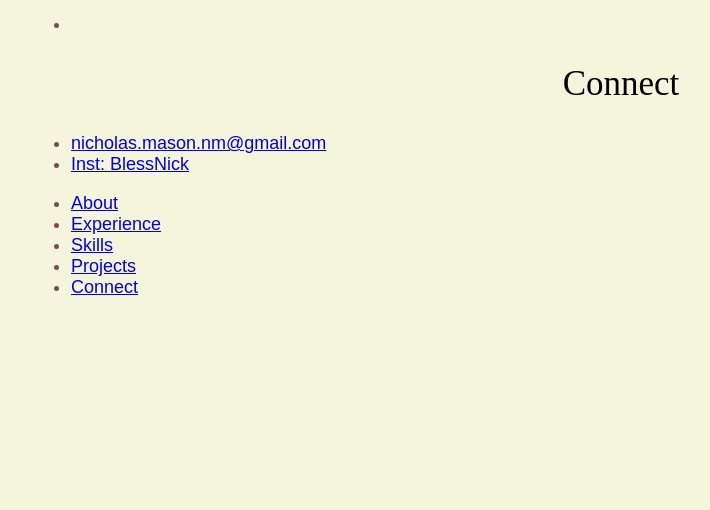
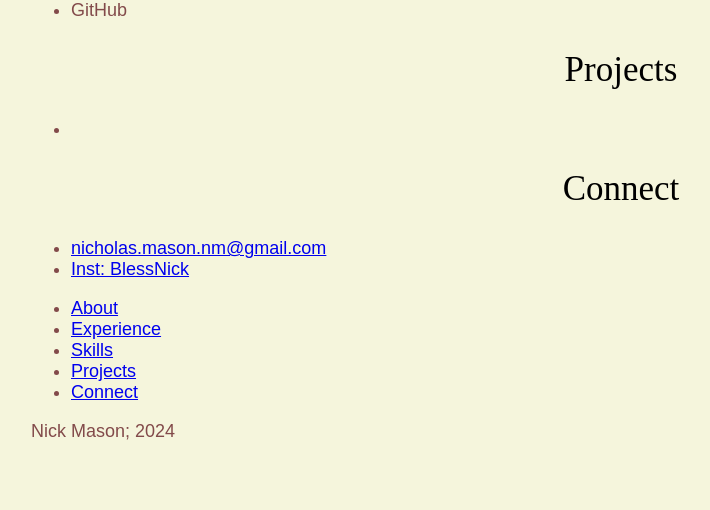
Before and after one commit to Nam311992/Nicholas-Mason-ol, a plain HTML site: page index.html in a window 1280 px wide. Shown: the part 721-1231 px from the top of the page, without its empty margins (19-729 px from the left). Before the commit the page ends 1087 px from the top, so only its background shows below. Drawn offline with Linux system fonts and the light colour scheme.

Commit message:
js added, created footer and skills

```diff
--- a/index.html
+++ b/index.html
@@ -65,6 +65,9 @@
             <li><a href="index.html">Connect</a></li>
           </ul>
         </nav>
+          <footer>
 
+          </footer>
+        <script src="index.js"></script>
   </body>
 </html>
--- /dev/null
+++ b/index.js
@@ -0,0 +1,18 @@
+// Adding Footer with Copyright Text
+const today = new Date();
+const thisYear = today.getFullYear();
+const footer = document.querySelector('footer');
+const copyright = document.createElement('p');
+copyright.innerHTML = `Nick Mason; ${thisYear}`;
+footer.appendChild(copyright);
+
+// Adding Skills Section
+const skills = ["JavaScript", "HTML", "CSS", "Adobe Photoshop", "GitHub"];
+const skillsSection = document.getElementById('Skills');
+const skillsList = skillsSection.querySelector('ul');
+
+skills.forEach(skill => {
+    const skillItem = document.createElement('li');
+    skillItem.innerText = skill;
+    skillsList.appendChild(skillItem);
+});
```
